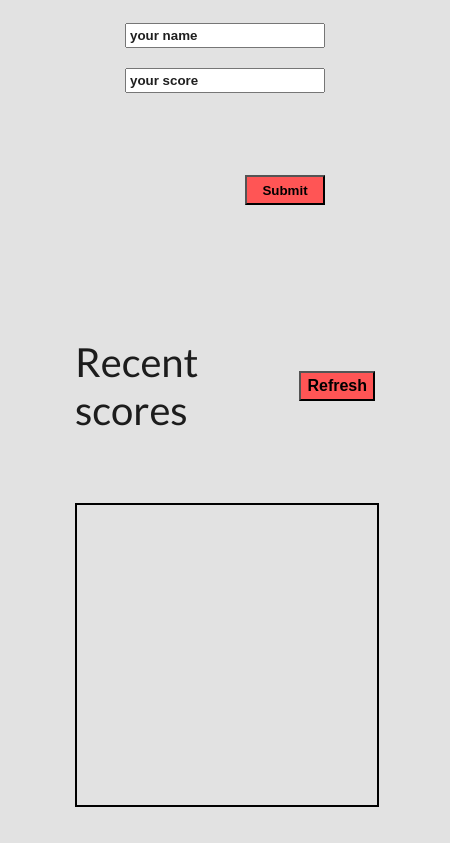
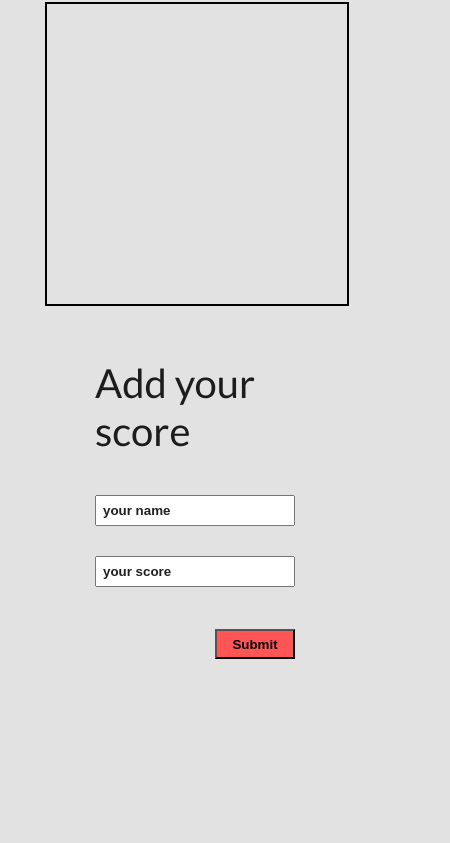
Before and after one commit to studiosnabeel/Leaderboard, a website built with webpack: page src/index.html in a window 390 px wide. Shown: the part 369-1212 px from the top of the page, 450 px wide, since content can reach past the window. Built offline with nearby package versions, Linux system fonts and the light colour scheme.

Commit message:
More css styling

```diff
--- a/src/style.css
+++ b/src/style.css
@@ -14,8 +14,6 @@ body {
   flex-direction: column;
   justify-content: center;
   align-items: center;
-  padding: 30px;
-  width: 100%;
   height: auto;
 }
 
@@ -35,14 +33,14 @@ body {
 .refresh {
   display: flex;
   gap: 12px;
-  padding: 10px 0 36px 0;
-  margin: 20px 0 0 0;
+  padding: 20px 0 36px 0;
 }
 
 .refresh-h2 {
   font-size: 40px;
   font-weight: 400;
   align-self: center;
+  text-align: center;
 }
 
 .add-score {
@@ -50,8 +48,8 @@ body {
   flex-direction: column;
   justify-content: center;
   flex-wrap: wrap;
-  padding: 50px;
-  gap: 20px;
+  padding: 0 50px 0 50px;
+  margin: 0 0 120px 0;
 }
 
 tr:nth-child(even) {
@@ -94,7 +92,8 @@ tr:nth-child(even) {
 
 .input {
   font-weight: 600;
-  padding: 3px;
+  padding: 6px;
+  margin: 30px 0 0 0;
 }
 
 .input::placeholder {
@@ -119,12 +118,4 @@ footer {
   .container {
     flex-direction: column;
   }
-
-  .add-score {
-    order: 1;
-  }
-
-  .sub-container {
-    order: 2;
-  }
 }
```
